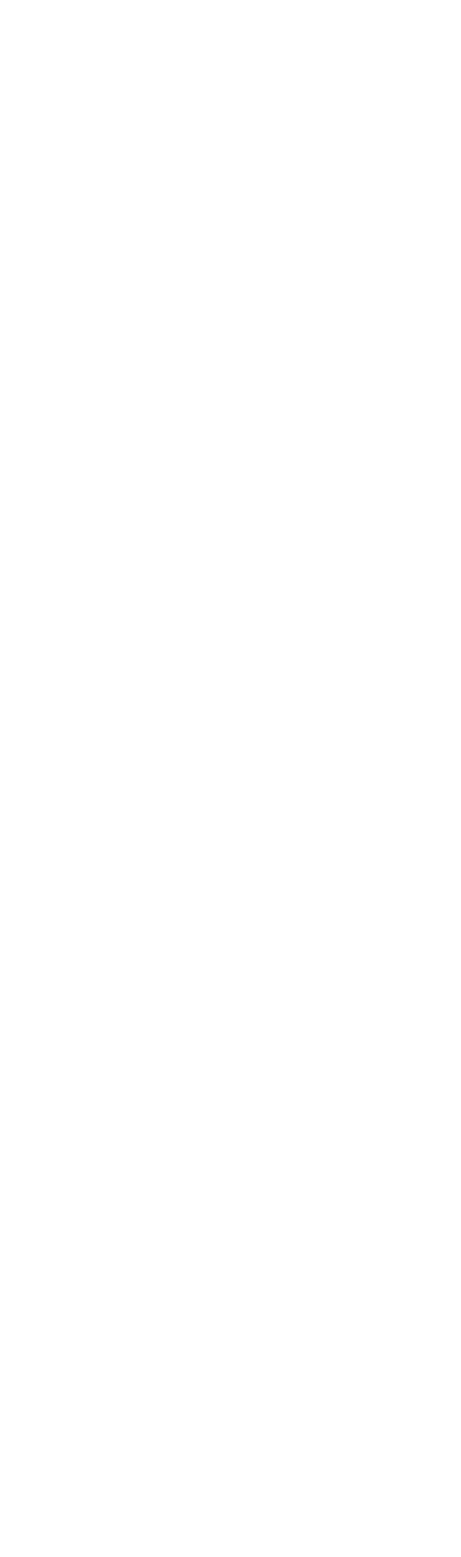
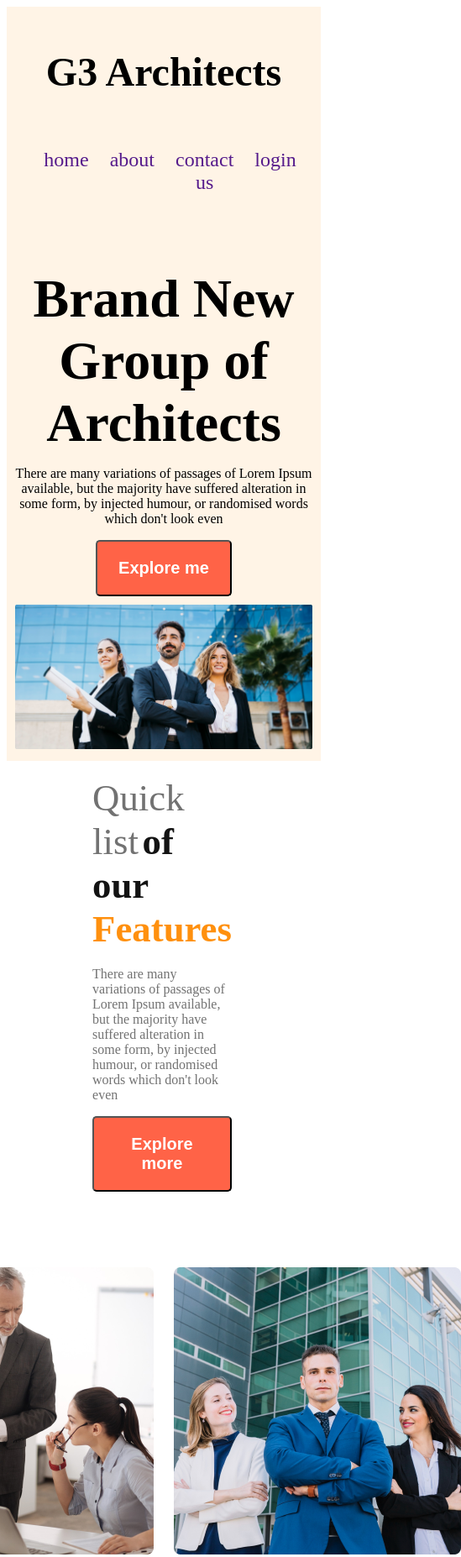
Before and after one commit to meherab303/responsive-design, a plain HTML site: page index.html in a window 390 px wide. Shown: the top 1854 px of the page at 84% size, 549 px wide, since content can reach past the window. Before the commit the page ends 844 px from the top, so only its background shows below. Drawn offline with Linux system fonts and the light colour scheme.

Commit message:
responsive

```diff
--- a/index.html
+++ b/index.html
@@ -7,6 +7,62 @@
     <link rel="stylesheet" href="styles.css">
 </head>
 <body>
+    <header>
+<nav>
+
+<h1 class="nav-title">G3 Architects</h1>
+<ul class="nav-descrip">
+    <li><a href="">home</a></li>
+    <li><a href="">about</a></li>
+    <li><a href="">contact us</a></li>
+    <li><a href="">login</a></li>
+</ul>
+
+
+
+</nav>
+<div class="banner">
+
+  <div class="banner-content">
+    <h3 class="banner-title">Brand New Group of Architects </h3>
+
+    <p class="banner-descrip">There are many variations of passages of Lorem Ipsum available, but the majority have suffered alteration in some form, by injected humour, or randomised words which don't look even</p>
+    <button class="btn-primary">Explore me</button>
+    </div>
+        <img src="images/banner.png" alt="">
+
+
+
+
+
+</div>
+
+
+
+    </header>
+
+
+    <main>
+        <div class="team-container">
+           <div class="team-img">
+            <img src="images/team1.png" alt="">
+            <img src="images/team2.png" alt="">
+            <img src="images/team3.png" alt="">
+            <img src="images/team4.png" alt="">
+           </div>
+           <div class="team-about">
+            <h3 class="team-title"><span class="quick">Quick list</span> <span class="list">of our</span> <span class="feature">Features</span> </h3>
+            <p class="team-descrip">There are many variations of passages of Lorem Ipsum available, but the majority have suffered alteration in some form, by injected humour, or randomised words which don't look even</p>
+            <button class="btn-primary">Explore more</button>
+           </div>
+
+
+        </div>
+
+
+
+
+    </main>
 
 </body>
 </html>
--- a/styles.css
+++ b/styles.css
@@ -0,0 +1,151 @@
+
+/* shared styles */
+<style>
+  @import url('https://fonts.googleapis.com/css2?family=Lato:wght@400;700&family=Open+Sans:ital,wght@0,400;0,800;1,700&family=Work+Sans:ital,wght@0,400;0,500;0,600;0,700;1,800&display=swap');
+</style>
+*{
+    margin: 0px;
+    padding: 0px;
+    font-family: 'Lato', sans-serif;
+font-family: 'Open Sans', sans-serif;
+font-family: 'Work Sans', sans-serif;
+}
+
+header{
+    background-color:rgba(255, 144, 14, 0.10);
+    padding: 45px 240px;
+
+
+}
+nav{
+    display: flex;
+    justify-content: space-between;
+    align-items: center;
+}
+nav li{
+    list-style: none;
+    margin-right: 25px;
+    text-decoration: none;
+}
+ul{
+    display: flex;
+
+}
+nav li a{
+    text-decoration: none;
+}
+.nav-title{
+    text-align: center;
+font-size: 3rem;
+color: Dark 01;
+
+font-weight: 700;
+}
+.nav-descrip{
+    text-align: center;
+
+font-size: 1.5rem;
+
+font-weight: 500;
+color: Dark 02;
+}
+
+.banner-content{
+    max-width: 800px;
+    text-align: center;
+margin: 0 auto;
+
+}
+.banner-title{
+    text-align: center;
+    font-size: 4rem;
+    font-weight: 700;
+    color: Dark 01;
+
+}
+.banner-descrip{
+    font-size: 1rem;
+   color: Dark 03;
+
+font-weight: 400;
+margin-top: -50px;
+}
+.btn-primary{
+ color: #FFF;
+text-align: center;
+font-size: 1.25rem;
+font-weight: 600;
+background-color: tomato;
+padding: 20px 25px;
+border-radius: 5px;
+margin-bottom: 10px;
+}
+
+.banner img{
+    width: 100%;
+}
+
+
+main{
+    max-width: 1440px;
+    margin: 0 80px;
+}
+.team-container{
+    display: flex;
+    align-items: center;
+}
+.team-img{
+    display: grid;
+    grid-template-columns: repeat(2,1fr);
+    grid-gap:1.5rem;
+    margin: 80px 0px;
+}
+.team-about{
+    padding-left: 76px;
+    padding-right: 80px;
+}
+.quick{
+    color: #727272;
+
+font-size: 2.8rem;
+font-weight: 500;
+}
+.list{
+ color: #131313;
+font-size: 2.8rem;
+font-weight: 700;
+}
+.feature{
+   color: #FF900E;
+
+font-size: 2.8rem;
+font-weight: 700;
+}
+.team-descrip{
+    color:#727272;
+    font-weight: 400;
+
+}
+@media screen and (max-width:576px)
+{
+    header{
+        padding: 10px;
+   }
+   nav{
+       flex-direction: column;
+
+   }
+   .team-container{
+    flex-direction: column-reverse;
+   }
+
+}
+@media screen and (min-width:577px) and (max-width:992px) {
+    header{
+        padding: 25px;
+    }
+    nav{
+        flex-direction: column;
+    }
+
+}
```
